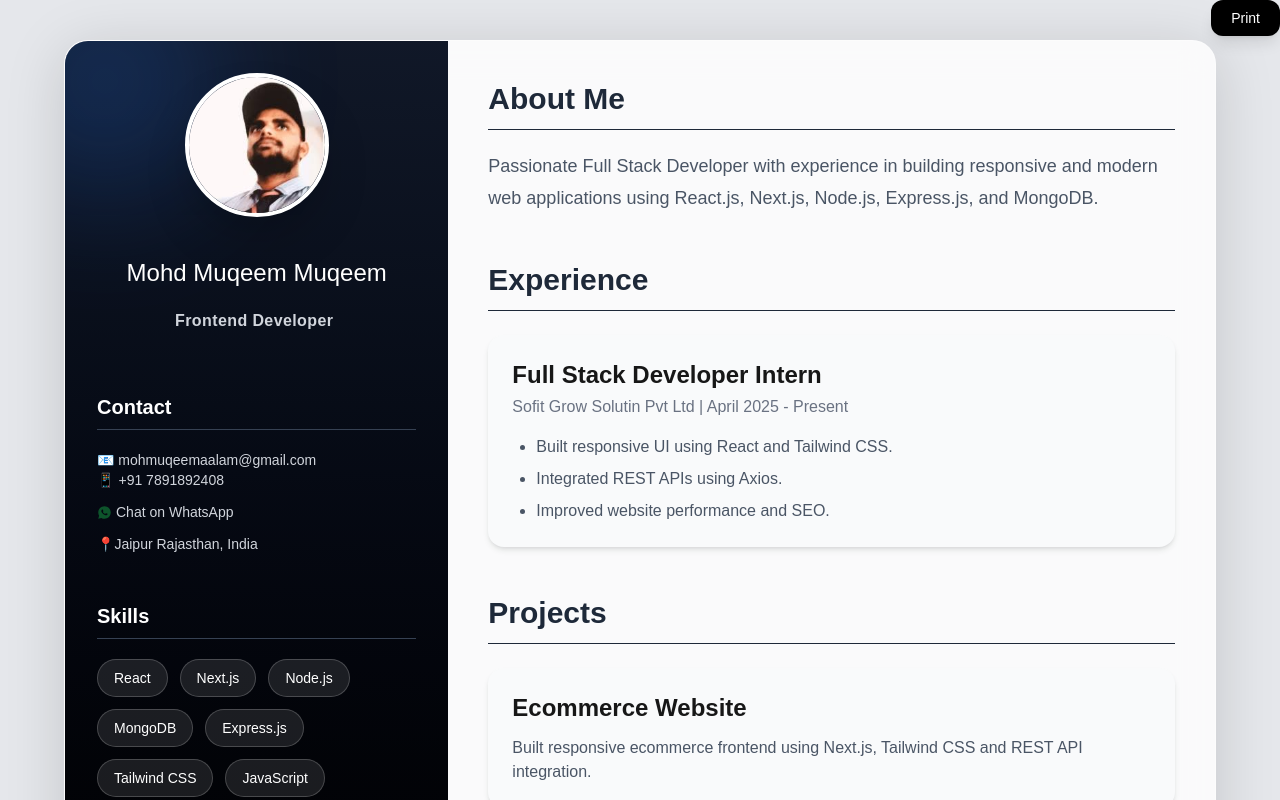
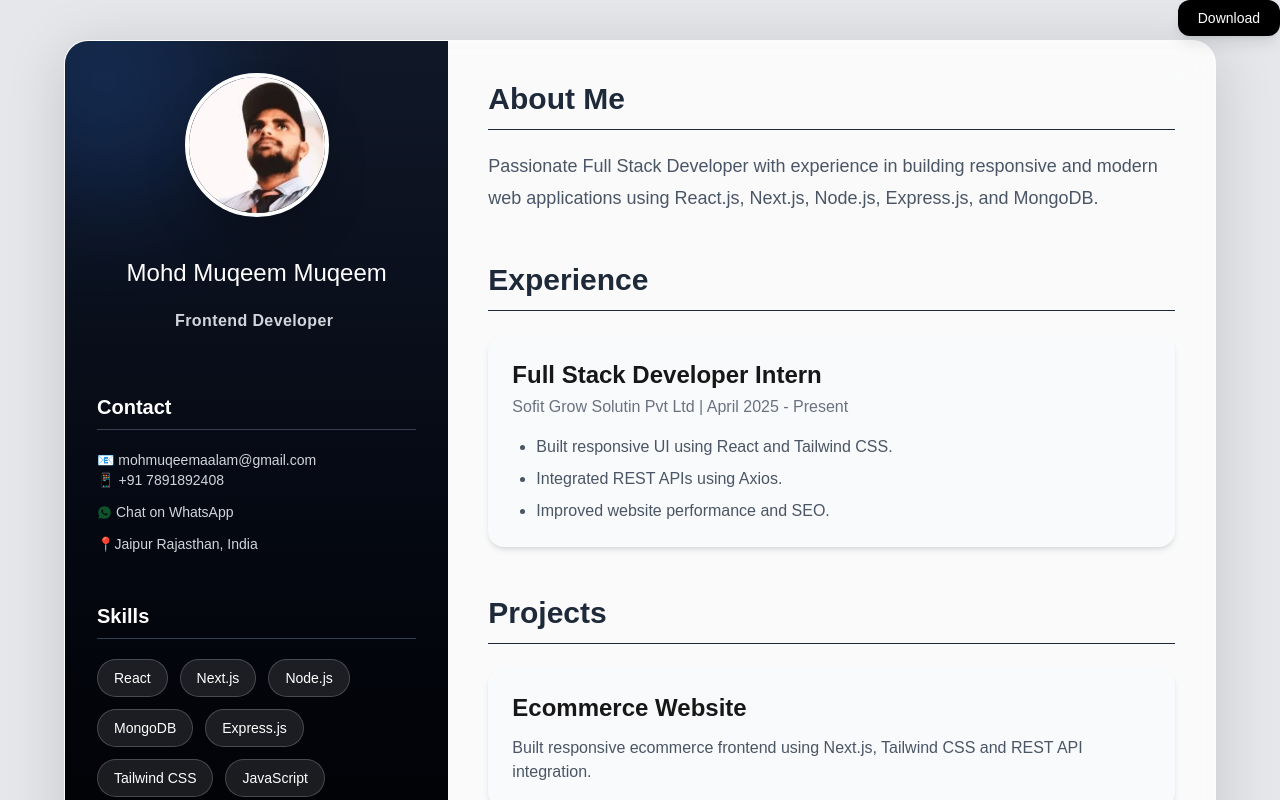
Before and after one commit to mohdmuqeemalam01/resume, a Next.js app: page / in a window 1280 px wide. Shown: the top 800 px of the page. Built offline with nearby package versions, Linux system fonts and the light colour scheme.

Commit message:
Update page.js

```diff
--- a/app/page.js
+++ b/app/page.js
@@ -39,7 +39,7 @@ export default function ResumeTemplate() {
           onClick={handlePrint}
           className="bg-black  text-white px-5 text-sm py-2 rounded-xl shadow-lg hover:scale-105 transition duration-300"
         >
-          Print
+        Download
         </button>
       </div>
 
```
